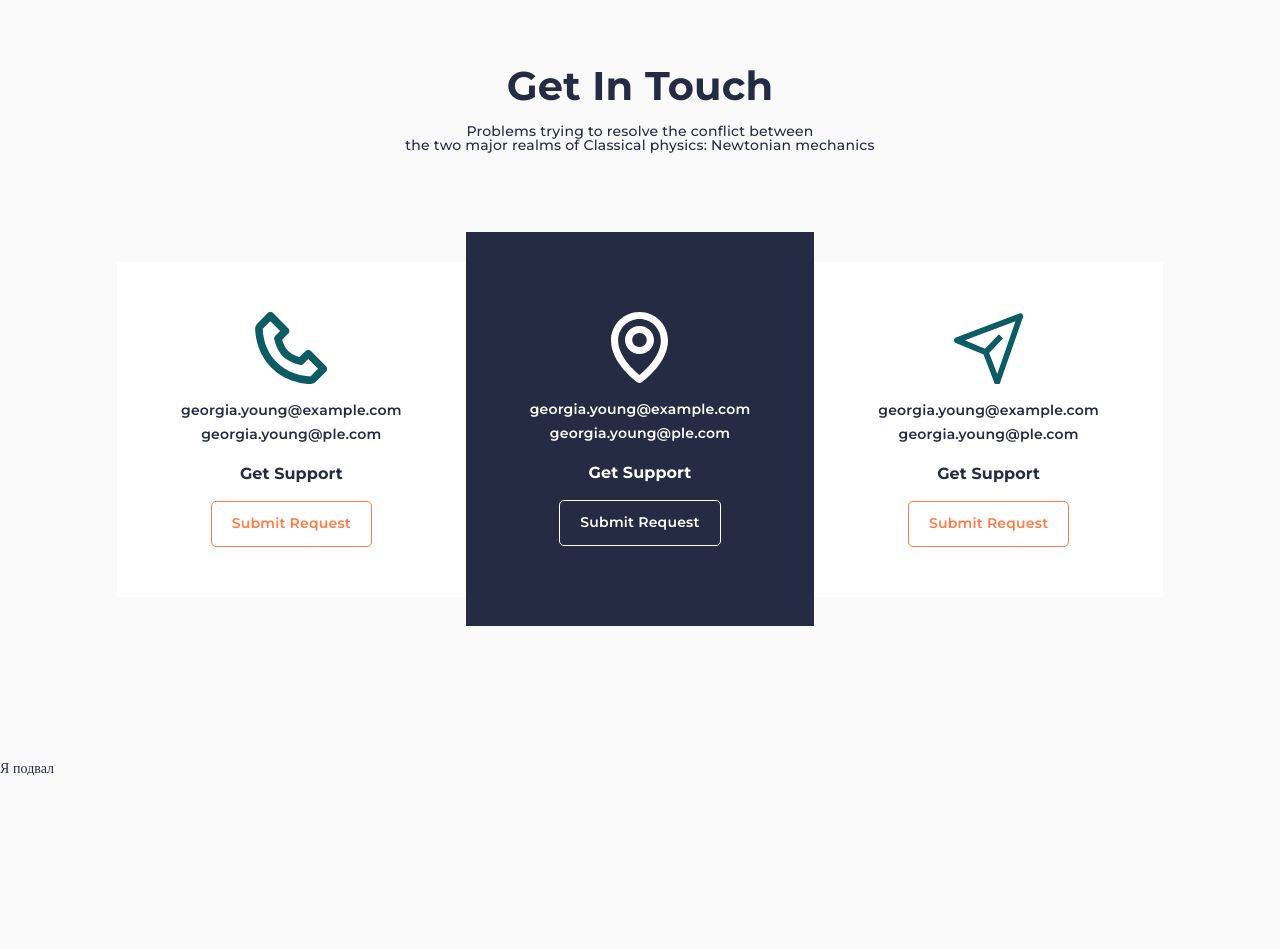
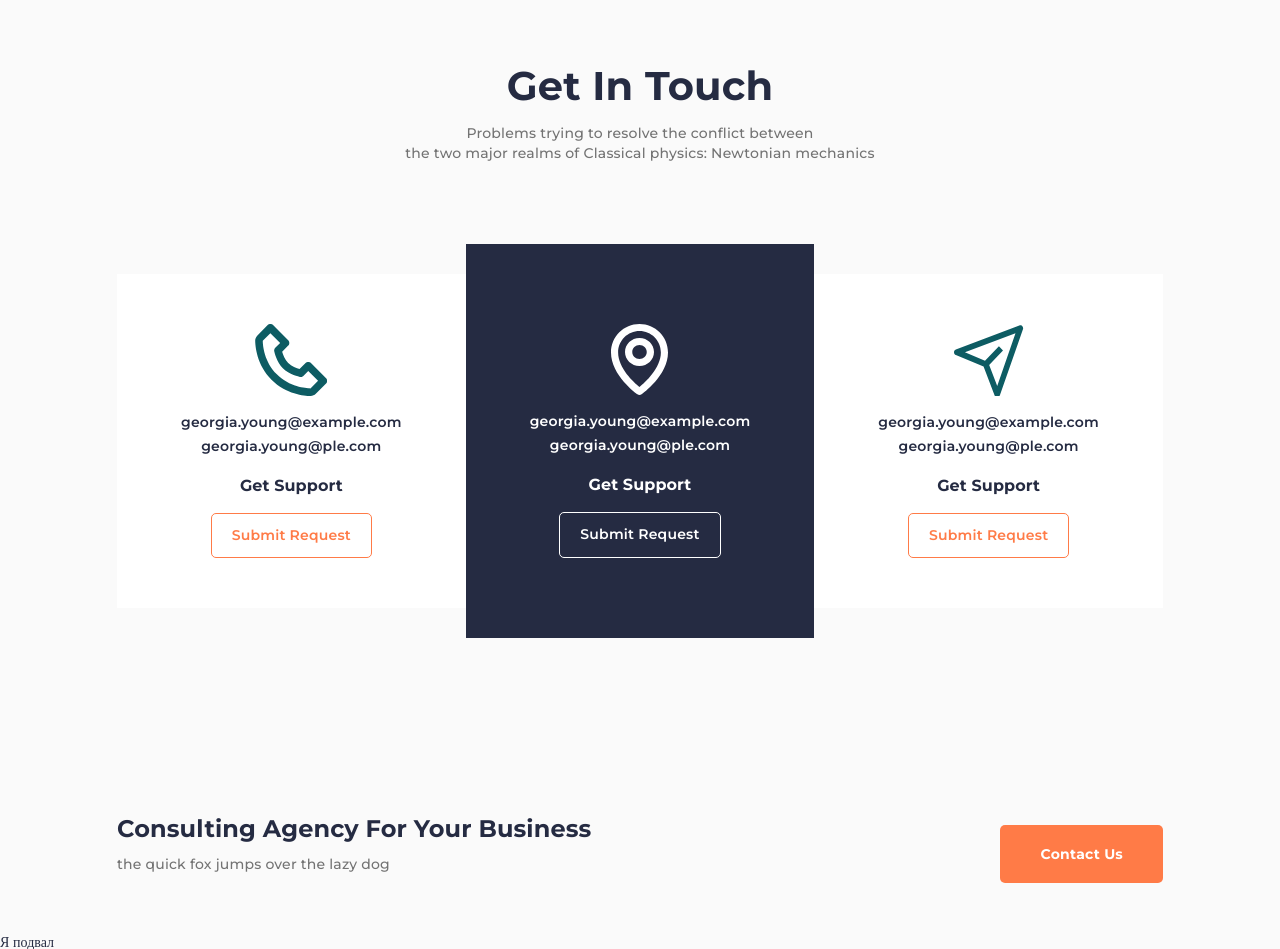
Before and after one commit to Rifat2008/Relvise, a plain HTML site: page index.html in a window 1280 px wide. Shown: the part 3380-4329 px from the top of the page. Before the commit the page ends 4155 px from the top, so only its background shows below. Drawn offline with Linux system fonts and the light colour scheme.

Commit message:
docs: add page contact

```diff
--- a/css/style.css
+++ b/css/style.css
@@ -1050,6 +1050,68 @@ h6 {
 }
 
 
+/*--------contact--------*/
+
+.contact {
+    background: #FAFAFA;
+    padding: 40px 0px;
+}
+
+.contact__body {}
+
+.contact__content {
+    margin-bottom: 20px;
+}
+
+@media (min-width: 767px) {
+    .contact__body {
+        display: flex;
+        justify-content: space-between;
+        align-items: center;
+    }
+    .contact__content {
+        margin-right: 20px;
+    }
+}
+
+.contact__title {
+    font-weight: 700;
+    font-size: 24px;
+    line-height: calc(32 / 24 * 100%);
+    letter-spacing: 0.1px;
+}
+
+.contact__title:not(:last-child) {
+    margin-bottom: 10px;
+}
+
+.contact__text {
+    color: #737373;
+    line-height: calc(20 / 14 * 100%);
+    letter-spacing: 0.2px;
+}
+
+.contact__button {
+    display: flex;
+    justify-content: center;
+    align-items: center;
+    text-align: center;
+    min-height: 58px;
+    padding: 10px 40px;
+    background-color: #FF7B47;
+    border-radius: 5px;
+    color: #fff;
+    font-weight: 700;
+    line-height: calc(28 / 14 * 100%);
+    letter-spacing: 0.2px;
+    transition: background-color 0.3s ease 0s;
+}
+
+.contact__button:hover {
+    background: #aa5330;
+}
+
+
 /*--------Подвал--------*/
 
 .footer {}
--- a/index.html
+++ b/index.html
@@ -304,7 +304,7 @@
                 <div class="getintouch__container _container">
                     <div class="getintouch__header header-block">
                         <h2 class="header-block__title">Get In Touch</h2>
-                        <div class="header-block__sub-title">
+                        <div class="header-block__subtitle">
                             Problems trying to resolve the conflict between <br> the two major realms of Classical physics: Newtonian mechanics
                         </div>
                     </div>
@@ -345,6 +345,17 @@
                     </div>
                 </div>
             </section>
+            <section class="page__contact contact">
+                <div class="contact__container _container">
+                    <div class="contact__body">
+                        <div class="contact__content">
+                            <h4 class="contact__title">Consulting Agency For Your Business</h4>
+                            <div class="contact__text">the quick fox jumps over the lazy dog</div>
+                        </div>
+                        <a href="" class="contact__button">Contact Us</a>
+                    </div>
+                </div>
+            </section>
         </main>
         <footer class=" footer ">
             Я подвал
```
